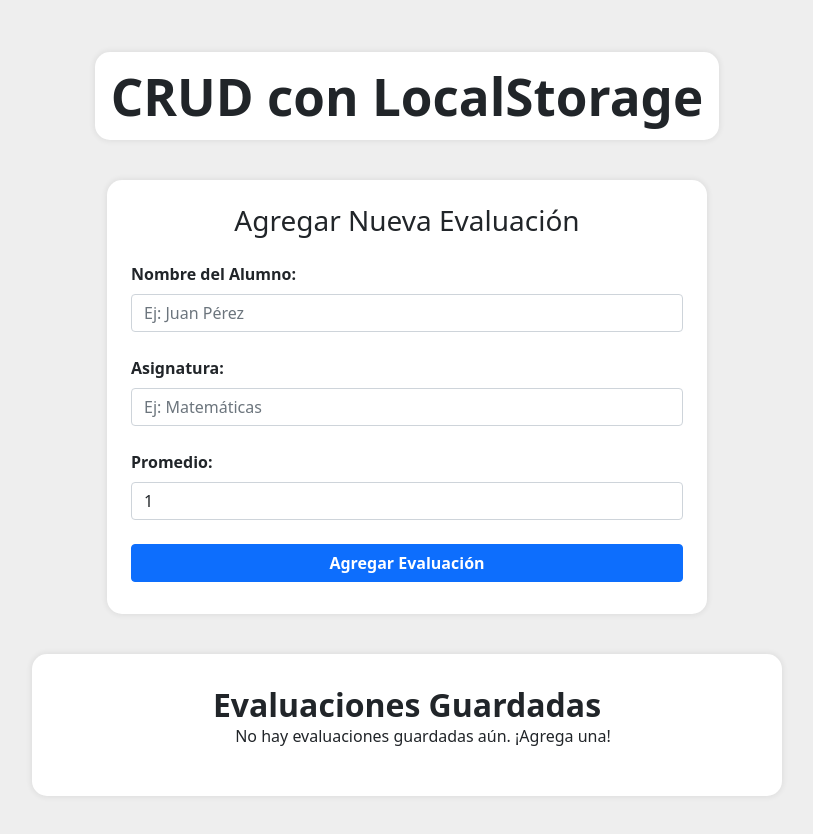
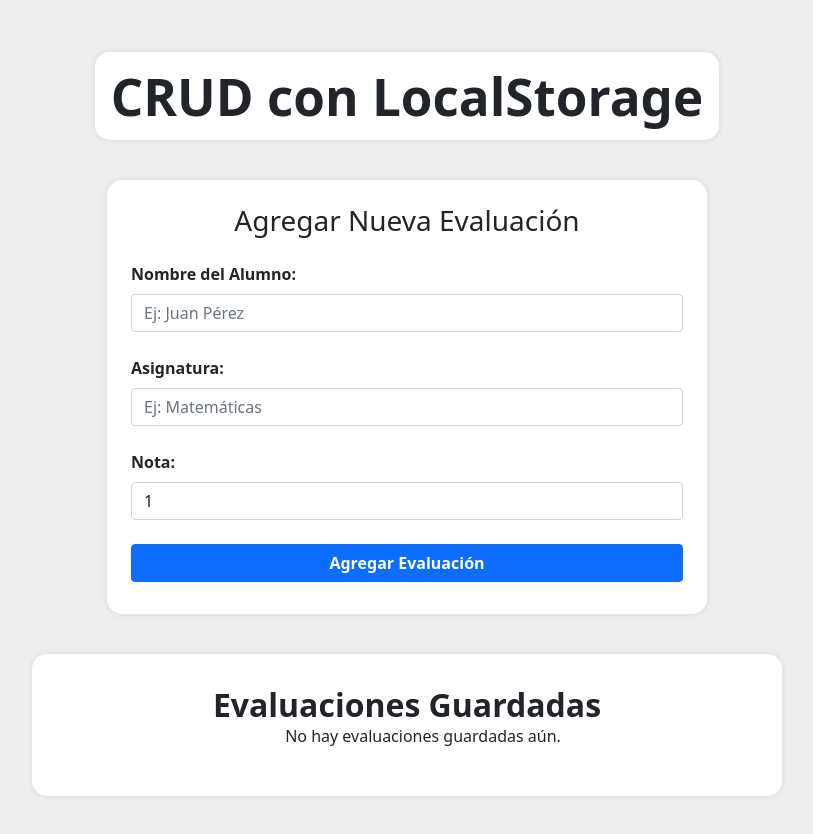
Before and after one commit to FrappuccinoIc/react-crud, a React (Vite) app: page / in a window 1280 px wide. Shown: the top 834 px of the page, without its empty margins (233-1046 px from the left). Built offline with nearby package versions, Linux system fonts and the light colour scheme.

Commit message:
Campo "Promedio" de form renombrado a "Nota"

```diff
--- a/src/components/Form.jsx
+++ b/src/components/Form.jsx
@@ -52,7 +52,7 @@ function Form({ addOrUpdateItem, itemToEdit }) {
                 <label className='form-label fw-bold' htmlFor="subject">Asignatura:</label>
                 <input className='form-control mb-4' required type="text" value={inputSubject} onChange={(e) => registraCambioSubject(e)} id="subject" minLength={3} maxLength={50} onInvalid={(e) => e.target.setCustomValidity("Ingrese de 3-50 carácteres.")} placeholder='Ej: Matemáticas'/>
 
-                <label className='form-label fw-bold' htmlFor="grade">Promedio:</label>
+                <label className='form-label fw-bold' htmlFor="grade">Nota:</label>
                 <input className='form-control mb-4' required type="number" value={inputGrade} onChange={(e) => registraCambioGrade(e)} id="grade" step="0.1" min="1.0" max="7.0" placeholder="1.0" onInvalid={(e) => e.target.setCustomValidity("Ingrese un valor entre 1.0-7.0 ")}/>
 
                 <button className='btn btn-primary fw-bold'>{itemToEdit ? 'Actualizar Evaluación' : 'Agregar Evaluación'}</button>
--- a/src/components/List.jsx
+++ b/src/components/List.jsx
@@ -9,7 +9,7 @@ function List({ items, itemToEdit, deleteItem, editItem }) {
             <ul>
                 {items.length ? items.map((item) => (
                     <Item key={item.id} item={item} itemToEdit={itemToEdit} deleteItem={deleteItem} editItem={editItem}/>
-                )) : <p>No hay evaluaciones guardadas aún. ¡Agrega una!</p> }
+                )) : <p>No hay evaluaciones guardadas aún.</p> }
             </ul>
         </div>
     );
```
